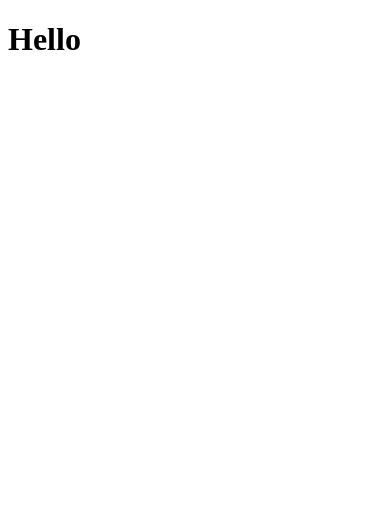
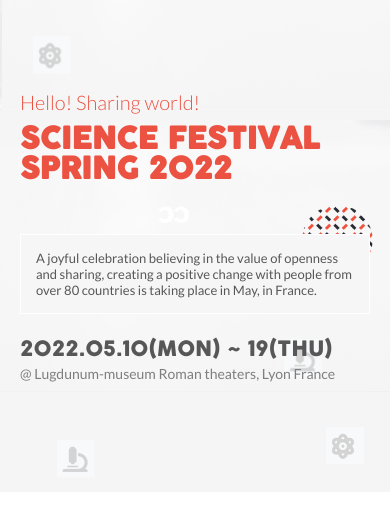
Before and after one commit to jaflih/ScienceFestivalSite, a website: page index.html in a window 390 px wide. Drawn offline with Linux system fonts and the light colour scheme.

Commit message:
Add home section for mobile view in homepage

```diff
--- a/assets/sass/_variables.scss
+++ b/assets/sass/_variables.scss
@@ -1,5 +1,9 @@
-$color_black: #272a31;
-$color_orange: #ec5242;
+$color_body: #272a31;
+$color_title_black: #575757;
+$color_title_orange: #ec5242;
+$color_title_grey: #7e7e7e;
+
 $color_grey: #d3d3d3;
 
-$padding_section: 20px;
+$font_body: 'Lato', sans-serif;
+$font_title: 'COCOGOOSE', sans-serif;
--- a/assets/sass/style.scss
+++ b/assets/sass/style.scss
@@ -1 +1,59 @@
 /* Science Festival Site */
+@import 'variables';
+@import 'font';
+
+* {
+  margin: 0;
+}
+
+body {
+  color: $color_body;
+  font-family: $font_body;
+}
+
+/* --------  HOME ---------- */
+
+.home {
+  padding: 50px 20px 50px 20px;
+  background-image: url('../images/mobile_bg.png');
+  background-size: cover;
+  background-repeat: no-repeat;
+
+  h1 {
+    font-family: $font_title;
+    text-transform: uppercase;
+    color: $color_title_orange;
+    font-size: 30px;
+    line-height: 30px;
+    margin-top: 10px;
+  }
+
+  h2 {
+    padding-top: 40px;
+    font-weight: 300;
+    color: $color_title_orange;
+    font-size: 20px;
+  }
+
+  .home_text {
+    padding: 15px;
+    border: 1px solid white;
+    margin-top: 50px;
+    margin-bottom: 20px;
+    font-size: 13px;
+    background-color: #f6f6f6;
+    color: $color_title_black;
+  }
+
+  .home_date {
+    font-family: $font_title;
+    font-size: 21px;
+    color: $color_title_black;
+  }
+
+  .home_place {
+    color: $color_title_grey;
+    font-size: 14px;
+    padding-bottom: 60px;
+  }
+}
--- a/index.html
+++ b/index.html
@@ -8,6 +8,17 @@
     <link rel="stylesheet" href="assets/css/style.css" />
   </head>
   <body>
-    <h1>Hello</h1>
+    <!-- HOME -->
+    <section class="home">
+      <h2>Hello! Sharing world!</h2>
+      <h1>Science Festival Spring 2022</h1>
+      <p class="home_text">
+        A joyful celebration believing in the value of openness and sharing, creating a positive change with people from over 80 countries is taking
+        place in May, in France.
+      </p>
+      <p class="home_date">2022.05.10(MON) ~ 19(THU)</p>
+      <p class="home_place">@ Lugdunum-museum Roman theaters, Lyon France</p>
+    </section>
+    <!-- HOME END -->
   </body>
 </html>
```
Also changed, not shown: assets/css/style.css, assets/images/desktop_bg.png (added), assets/images/mobile_bg.png (added), 1 other file.
